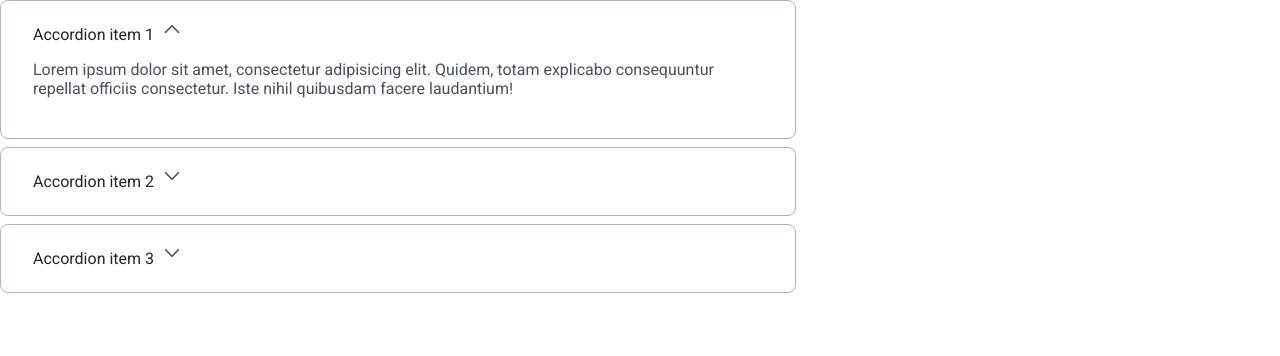
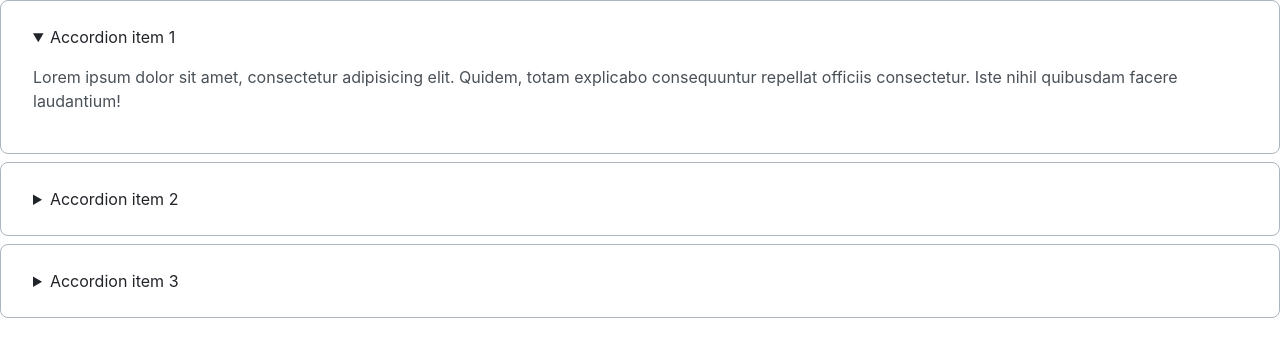
Before and after one commit to js-tasks-ru/htmlcss-20230411_gstratiyj, a website: page 03-lection1/02-accordion/index.html in a window 1280 px wide. Both pictures are taken after a click on the heading "Accordion item 1". Drawn offline with Linux system fonts and the light colour scheme.

Commit message:
corrected the specified errors

```diff
--- a/03-lection1/02-accordion/accordion.css
+++ b/03-lection1/02-accordion/accordion.css
@@ -1,14 +1,9 @@
 /* Стилизация аккордеона */
-:root {
-    --font-text: 16px;
-}
-
 .accordion__item {
     border: 1px solid #ACB5BD;
     border-radius: 8px;
     padding: 24px 32px 24px 32px;
     margin-bottom: 8px;
-    width: 730px;
 }
 
 .accordion__item:last-child {
@@ -16,24 +11,20 @@
 }
 
 .accordion__title {
+    font-family: 'Inter';
+    font-style: normal;
+    font-weight: 400;
+    font-size: 16px;
+    line-height: 24px;
     color: #212429;
-    list-style: none;
     cursor: pointer;
 }
 
-.accordion__title__arrow {
-    width: 16px;
-    height: 8px;
-    position: absolute;
-    right: 1100px;
-    transition: 0.3s;
-}
-
 .accordion__text {
-    font-size: var(--font-text);
+    font-family: 'Inter';
+    font-style: normal;
+    font-weight: 400;
+    font-size: 16px;
+    line-height: 24px;
     color: #495057;
 }
-
-.accordion__item[open] .accordion__title__arrow {
-    transform: rotate(180deg);
-  }
--- a/03-lection1/02-accordion/index.html
+++ b/03-lection1/02-accordion/index.html
@@ -10,7 +10,6 @@
             <details class="accordion__item">
                 <summary class="accordion__title">
                     Accordion item 1
-                    <img src="./Vector.svg" alt="arrow" class="accordion__title__arrow">
                 </summary>
                 <p class="accordion__text">
                     Lorem ipsum dolor sit amet, consectetur adipisicing elit. Quidem, totam explicabo consequuntur repellat officiis consectetur. Iste nihil quibusdam facere laudantium!
@@ -19,7 +18,6 @@
             <details class="accordion__item">
                 <summary class="accordion__title">
                     Accordion item 2
-                    <img src="./Vector.svg" alt="arrow" class="accordion__title__arrow">
                 </summary>
                 <p class="accordion__text">
                     Lorem ipsum dolor sit amet, consectetur adipisicing elit. Quidem, totam explicabo consequuntur repellat officiis consectetur. Iste nihil quibusdam facere laudantium!
@@ -28,7 +26,6 @@
             <details class="accordion__item">
                 <summary class="accordion__title">
                     Accordion item 3
-                    <img src="./Vector.svg" alt="arrow" class="accordion__title__arrow">
                 </summary>
                 <p class="accordion__text">
                     Lorem ipsum dolor sit amet, consectetur adipisicing elit. Quidem, totam explicabo consequuntur repellat officiis consectetur. Iste nihil quibusdam facere laudantium!
```
